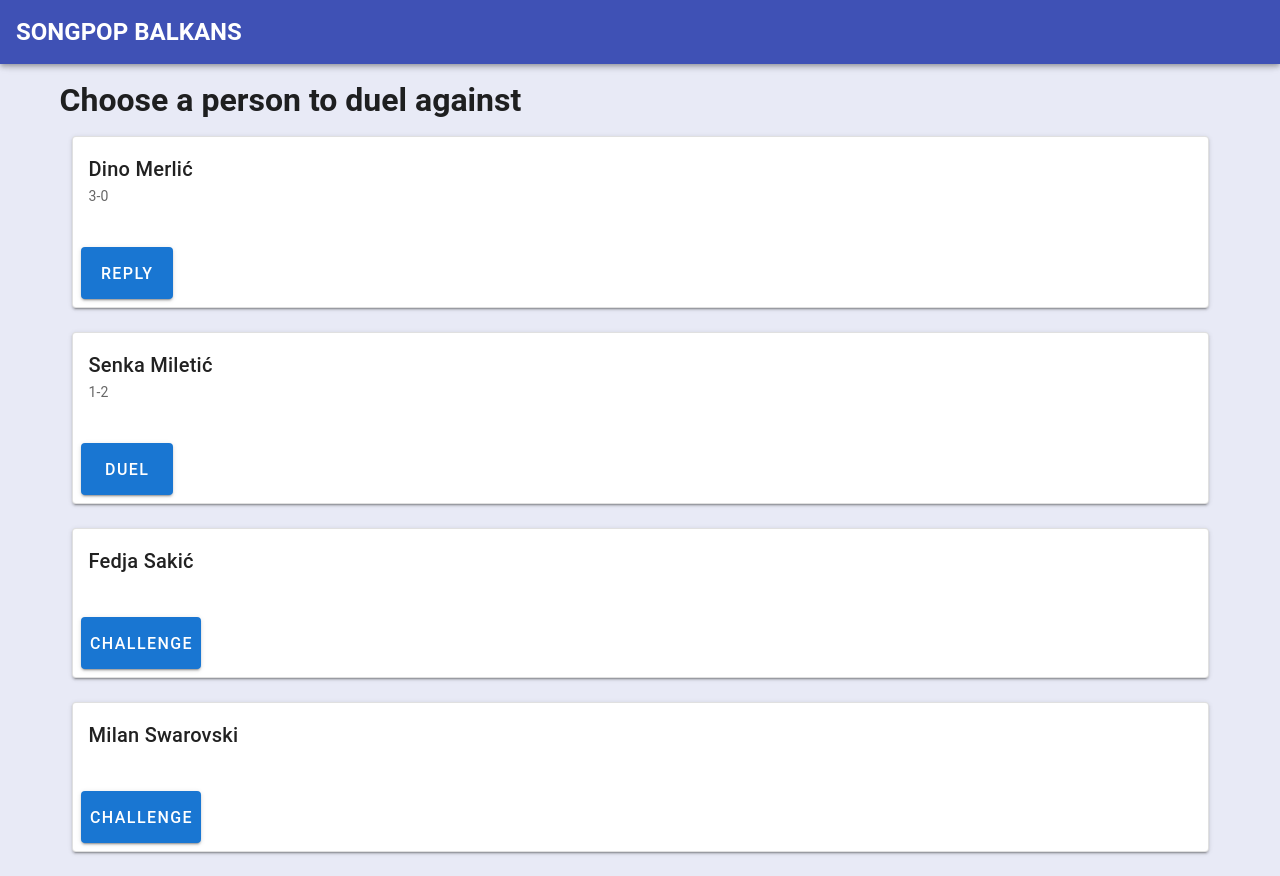
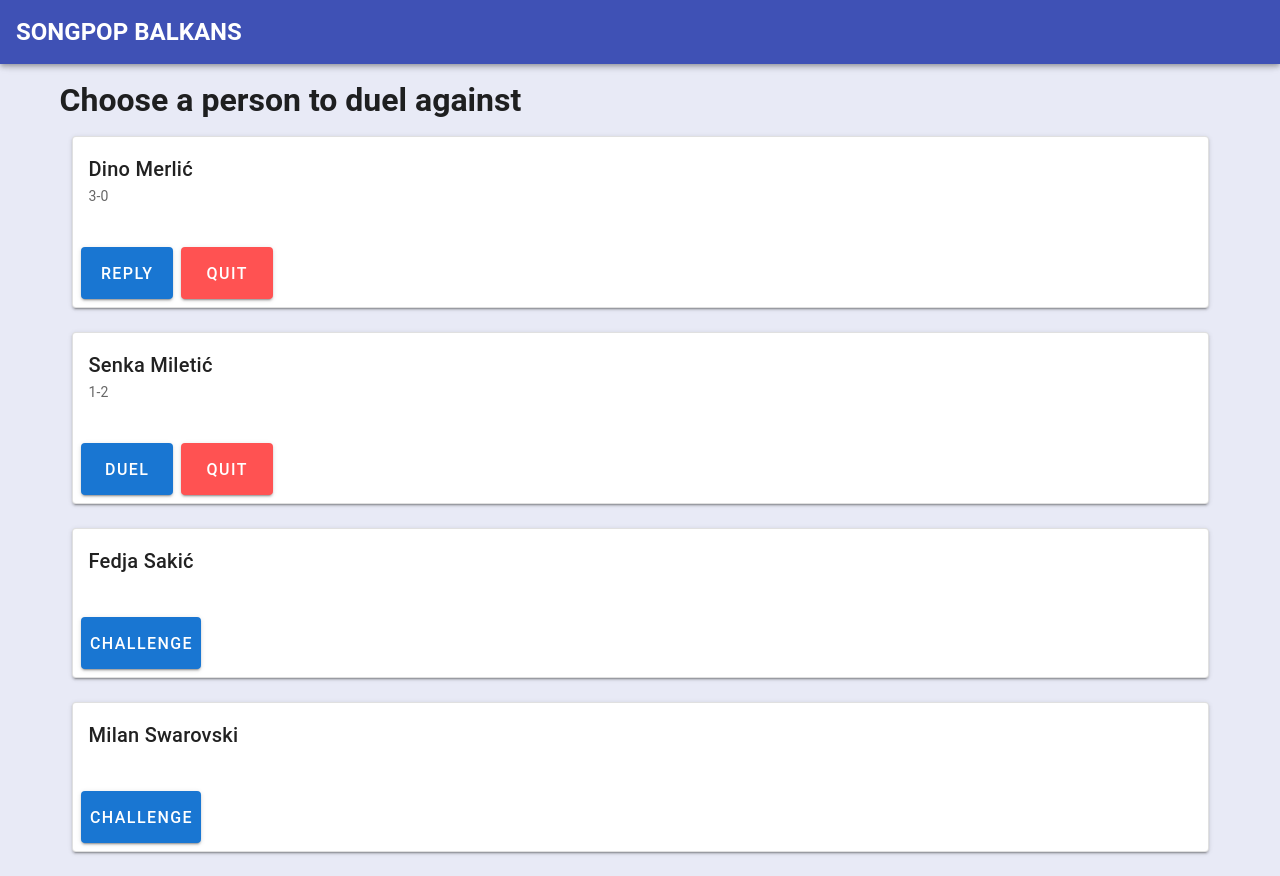
Before and after one commit to enricokokot/songpop-balkans-frontend, a Vue app: page /duel in a window 1280 px wide. Built offline with nearby package versions, Linux system fonts and the light colour scheme; the HTML template or start-up script is replaced by a standard one.

Commit message:
Implement quit duel feature

```diff
--- a/src/views/PlayView.vue
+++ b/src/views/PlayView.vue
@@ -9,7 +9,14 @@
         <v-card-actions
           ><v-btn x-large color="primary" @click="playADuel(player)">{{
             player.status
-          }}</v-btn></v-card-actions
+          }}</v-btn
+          ><v-btn
+            v-if="player.status !== 'challenge'"
+            x-large
+            color="error"
+            @click="quitADuel(player.id)"
+            >QUIT
+          </v-btn></v-card-actions
         >
       </v-card>
     </v-container>
@@ -31,6 +38,12 @@ export default {
       this.duelAgainst = player;
       this.$router.push("/duel/start");
     },
+    quitADuel(playerId) {
+      const playerBeingQuit = store.players.find(
+        (player) => player.id === playerId
+      );
+      playerBeingQuit.status = "challenge";
+    },
   },
   mounted() {
     this.players = store.players;
```
